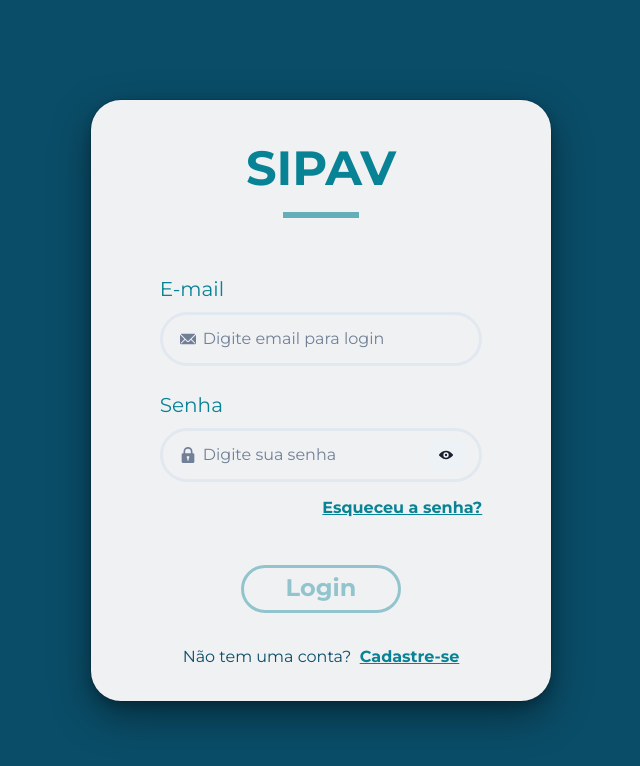
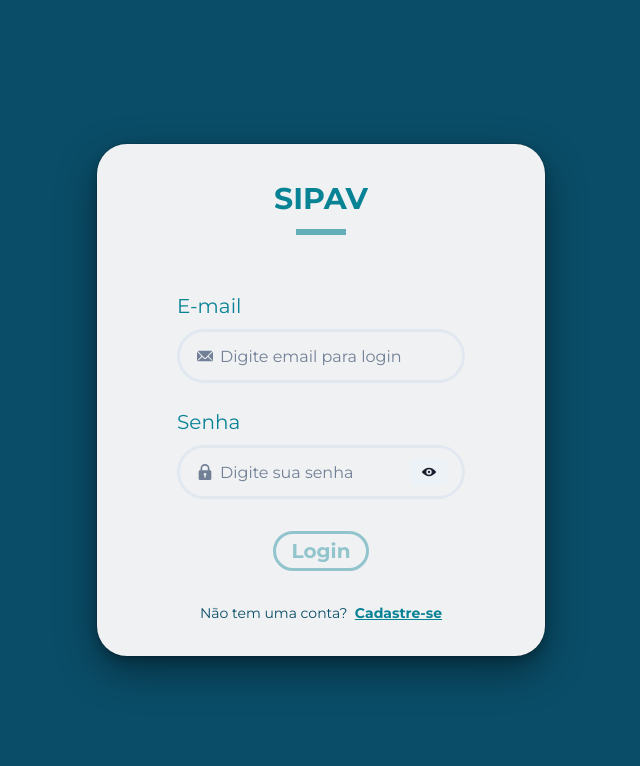
Before and after one commit to sipav-apps/front-sipav, a React (Vite) app: page /login in a window 1280 px wide. Shown: the top 766 px of the page, without its empty margins (319-959 px from the left). Built offline with nearby package versions, Linux system fonts and the light colour scheme.

Commit message:
Padroniza estilos da página de login e de registro

```diff
--- a/src/pages/Login/index.jsx
+++ b/src/pages/Login/index.jsx
@@ -57,15 +57,16 @@ const Login = () => {
             <Flex
               as={Form}
               backgroundColor="#F0F1F3"
-              width="36%"
+              width="35%"
               pt={"2rem"}
               borderRadius="30px"
               flexDirection="column"
               alignItems="center"
               boxShadow="dark-lg"
+              px="5rem"
             >
               <Text
-                fontSize="5xl"
+                fontSize="3xl"
                 color="primary.600"
                 fontWeight="semibold"
                 pb=".5rem"
@@ -80,7 +81,7 @@ const Login = () => {
               />
               <Flex
                 height="50%"
-                width="70%"
+                width="100%"
                 flexDirection="column"
                 alignItems="flex-start"
                 justifyContent="flex-start"
@@ -114,17 +115,16 @@ const Login = () => {
                   errors={errors}
                 />
               </Flex>
-              <Flex justifyContent="flex-end" marginBottom="2rem" width="70%">
+              {/* <Flex justifyContent="flex-end" marginBottom="2rem" width="70%">
                 <Button variant="link">
-                  <Text as='u' fontWeight="bold" color="primary.600">
+                  <Text fontSize="sm" as='u' fontWeight="bold" color="primary.600">
                     Esqueceu a senha?
                   </Text>
                 </Button>
-              </Flex>
+              </Flex> */}
               <Button
                 type="submit"
-                h="3rem"
-                w="10rem"
+                p="1rem"
                 borderRadius="30px"
                 borderColor="primary.600"
                 borderWidth=".2rem"
@@ -139,21 +139,23 @@ const Login = () => {
                   color: "#F0F1F3",
                 }}
                 mb="2rem"
-                fontSize="2xl"
+                fontSize="xl"
               >
                 Login
               </Button>
               <Text
                 color="primary.500"
                 mb="2rem"
+                fontSize="sm"
               >
                 Não tem uma conta? &nbsp;
                 <Text
                   as='u'
                   fontWeight="bold"
                   color="primary.600"
+                  cursor="pointer"
+                  fontSize="sm"
                   onClick={() => navigate("/register")}
-                  cursor="pointer"
                 >
                   Cadastre-se
                 </Text>
--- a/src/pages/Register/index.jsx
+++ b/src/pages/Register/index.jsx
@@ -1,13 +1,13 @@
 import React, { useEffect, useState } from 'react'
 import { Flex } from "@chakra-ui/layout";
 import { Text, Divider, Button, Grid, GridItem, Checkbox, CheckboxGroup, Tooltip } from "@chakra-ui/react";
-import { CalendarIcon, EmailIcon, LockIcon } from '@chakra-ui/icons';
 import { Form, Formik } from 'formik';
 import * as Yup from "yup";
 import { useNavigate } from "react-router-dom";
 import CustomInput from '../../components/CustomInput/index.jsx';
 import { BiUserCircle, BiNews } from "react-icons/bi";
-import { FaTelegram, FaWhatsapp } from "react-icons/fa6";
+import { FiMail } from "react-icons/fi";
+import { FaTelegram, FaWhatsapp, FaLock, FaCalendar } from "react-icons/fa6";
 import useAuth from '../../services/useAuth.jsx';
 
 const Register = () => {
@@ -80,7 +80,7 @@ const Register = () => {
             <Flex
               as={Form}
               backgroundColor="#F0F1F3"
-              width="36%"
+              width="35%"
               pt={"2rem"}
               borderRadius="30px"
               flexDirection="column"
@@ -88,11 +88,12 @@ const Register = () => {
               boxShadow="dark-lg"
               onSubmit={handleSubmit}
               maxH={"90vh"}
+              px="5rem"
             >
               {step == 1 && (
                 <>
                   <Text
-                    fontSize="5xl"
+                    fontSize="3xl"
                     color="primary.600"
                     fontWeight="semibold"
                     pb=".5rem"
@@ -106,8 +107,8 @@ const Register = () => {
                     w={"15%"}
                   />
                   <Flex
+                    width="100%"
                     height="50%"
-                    width="70%"
                     flexDirection="column"
                     alignItems="flex-start"
                     justifyContent="flex-start"
@@ -135,7 +136,7 @@ const Register = () => {
                   >
                     <CustomInput
                       label="Nome"
-                      icon={<BiUserCircle className='custom-icon' />}
+                      icon={<BiUserCircle size={20} className='custom-icon' />}
                       name="name"
                       type="text"
                       placeholder="Digite seu nome completo"
@@ -148,7 +149,7 @@ const Register = () => {
 
                     <CustomInput
                       label="E-mail"
-                      icon={<EmailIcon color='gray.500' className='custom-icon' />}
+                      icon={<FiMail size={20} color='gray.500' className='custom-icon' />}
                       name="email"
                       type="email"
                       placeholder="Digite email para cadastro"
@@ -161,7 +162,7 @@ const Register = () => {
 
                     <CustomInput
                       label="CPF"
-                      icon={<BiNews color='gray.500' className='custom-icon' />}
+                      icon={<BiNews size={20} color='gray.500' className='custom-icon' />}
                       name="cpf"
                       type="text"
                       placeholder="Digite CPF para cadastro"
@@ -174,7 +175,7 @@ const Register = () => {
 
                     <CustomInput
                       label="Senha"
-                      icon={<LockIcon className='custom-icon' color='gray.500' />}
+                      icon={<FaLock size={20} className='custom-icon' color='gray.500' />}
                       name="password"
                       type="password"
                       placeholder="Digite sua senha para cadastro"
@@ -189,7 +190,7 @@ const Register = () => {
 
                     <CustomInput
                       label="Data de Nascimento"
-                      icon={<CalendarIcon className='custom-icon' color='gray.500' />}
+                      icon={<FaCalendar size={20} className='custom-icon' color='gray.500' />}
                       name="birthdate"
                       type="date"
                       placeholder="Selecione sua data de nascimento"
@@ -201,23 +202,22 @@ const Register = () => {
                     />
                   </Flex>
                   <Button
-                    h="3rem"
-                    w="10rem"
+                    type="submit"
+                    p="1rem"
+                    mb="2rem"
+                    fontSize="xl"
                     borderRadius="30px"
-                    borderColor="primary.600"
                     borderWidth=".2rem"
                     isDisabled={!isValid || !dirty}
-                    color="primary.600"
-                    variant="solid"
                     marginTop="1rem"
                     backgroundColor="transparent"
+                    color="primary.600"
+                    borderColor="primary.600"
                     transition="background-color 0.3s, color 0.3s"
                     _hover={(isValid && dirty) && {
                       backgroundColor: "primary.600",
                       color: "#F0F1F3",
                     }}
-                    mb="2rem"
-                    fontSize="2xl"
                     onClick={() => setStep(2)}
                   >
                     Cadastrar
@@ -225,14 +225,16 @@ const Register = () => {
                   <Text
                     color="primary.500"
                     mb="2rem"
+                    fontSize="sm"
                   >
                     Já possui uma conta? &nbsp;
                     <Text
                       as='u'
                       fontWeight="bold"
                       color="primary.600"
+                      cursor="pointer"
+                      fontSize="sm"
                       onClick={() => navigate("/login")}
-                      cursor="pointer"
                     >
                       Entre
                     </Text>
@@ -259,7 +261,7 @@ const Register = () => {
                       {username}
                     </Text> */}
                     <Text
-                      fontSize="24px"
+                      fontSize="xl"
                       color="primary.600"
                       fontWeight="semibold"
                       pb=".5rem"
@@ -301,23 +303,22 @@ const Register = () => {
 
                     <Button
                       type="submit"
-                      h="3rem"
-                      w="10rem"
+                      p="1rem"
+                      mb="2rem"
+                      fontSize="xl"
                       borderRadius="30px"
-                      borderColor="primary.600"
                       borderWidth=".2rem"
                       isDisabled={!isValid || !dirty}
+                      marginTop="1rem"
+                      variant="solid"
+                      borderColor="primary.600"
                       color="primary.600"
-                      variant="solid"
-                      marginTop="1rem"
                       backgroundColor="transparent"
                       transition="background-color 0.3s, color 0.3s"
                       _hover={(isValid && dirty) && {
                         backgroundColor: "primary.600",
                         color: "#F0F1F3",
                       }}
-                      my="2rem"
-                      fontSize="2xl"
                     >
                       <Tooltip
                         label="Você precisa alterar alguma informação"
```
